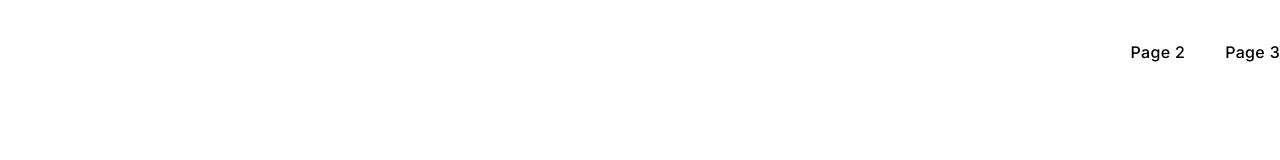
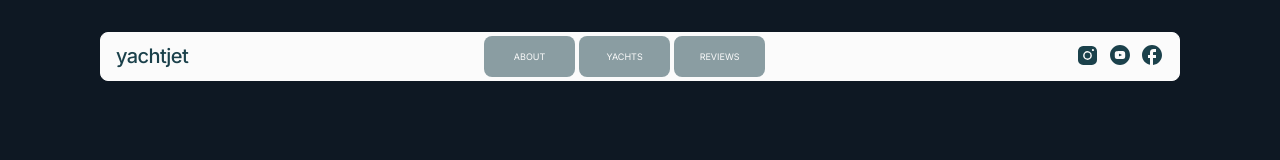
Before and after one commit to IvanGodPro24/yacht-jet, a website built with Vite: page src/index.html in a window 1280 px wide. Built offline with nearby package versions, Linux system fonts and the light colour scheme.

Commit message:
Add header

```diff
--- a/src/css/general.css
+++ b/src/css/general.css
@@ -1,3 +1,57 @@
 body {
-    font-family: 'Inter', sans-serif;
+  font-family: 'Inter', sans-serif;
+  background: #0e1823;
+  color: #fff;
 }
+
+.container {
+  padding-right: 15px;
+  padding-left: 15px;
+  margin-right: auto;
+  margin-left: auto;
+}
+
+.visually-hidden {
+  position: absolute;
+  width: 1px;
+  height: 1px;
+  margin: -1px;
+  border: 0;
+  padding: 0;
+  white-space: nowrap;
+  clip-path: inset(100%);
+  clip: rect(0 0 0 0);
+  overflow: hidden;
+}
+
+.section {
+  padding-top: 80px;
+}
+
+@media (min-width: 375px) {
+  .container {
+    max-width: 375px;
+  }
+}
+
+@media (min-width: 768px) {
+  .container {
+    max-width: 768px;
+  }
+
+  .section {
+    padding-top: 150px;
+  }
+}
+
+@media (min-width: 1280px) {
+  .container {
+    max-width: 1280px;
+  }
+}
+
+@media (min-width: 1440px) {
+  .container {
+    max-width: 1440px;
+  }
+}
--- a/src/css/header.css
+++ b/src/css/header.css
@@ -1,21 +1,138 @@
 .header {
-  padding: 20px 0;
+  position: absolute;
+  top: 20px;
+  left: 50%;
+  transform: translateX(-50%);
+
+  min-width: 335px;
+
+  background: #fbfbfb;
+  border: 1px solid #fbfbfb;
+  border-radius: 8px;
 }
 
-.nav-list {
+.header-nav {
   display: flex;
+  justify-content: space-between;
   align-items: center;
-  justify-content: flex-end;
-  gap: 40px;
 }
 
-.nav-link {
+.header-logo {
   font-weight: 500;
-  letter-spacing: 0.02em;
-  line-height: 1.5;
+  font-size: 14px;
+  letter-spacing: -0.03em;
+  color: #1b414b;
+
+  padding-top: 12px;
+  padding-bottom: 12px;
 }
 
-.nav-link:hover,
-.nav-link:focus {
-  color: #747bff;
+.burger-btn {
+  background: transparent;
+  border: none;
+
+  display: flex;
+  justify-content: center;
+  align-items: center;
+
+  padding-top: 7px;
+  padding-bottom: 7px;
 }
+
+.burger-icon {
+  stroke: #1b414b;
+}
+
+@media (max-width: 767px) {
+  .header-nav-list,
+  .header-social-list {
+    display: none;
+  }
+}
+
+@media (min-width: 768px) {
+  .burger-btn {
+    display: none;
+  }
+
+  .header {
+    top: 32px;
+
+    min-width: 704px;
+  }
+
+  .header-container {
+    display: flex;
+    justify-content: space-between;
+    align-items: center;
+  }
+
+  .header-logo {
+    font-size: 20px;
+
+    margin-right: 113px;
+  }
+
+  .header-nav-list {
+    display: flex;
+    gap: 4px;
+  }
+
+  .header-nav-link {
+    display: block;
+    min-width: 91px;
+    padding: 15px 25px;
+
+    border-radius: 8px;
+    background: rgba(27, 65, 75, 0.5);
+
+    font-size: 9px;
+    line-height: 1.3;
+    text-transform: uppercase;
+    text-align: center;
+    color: #fbfbfb;
+
+    transition: background 250ms cubic-bezier(0.4, 0, 0.2, 1);
+  }
+
+  .header-nav-link:hover,
+  .header-nav-link:focus {
+    background: #1b414b;
+  }
+
+  .header-social-list {
+    display: flex;
+    gap: 8px;
+  }
+
+  .social-icon {
+    fill: #1b414b;
+
+    transition: fill 250ms cubic-bezier(0.4, 0, 0.2, 1);
+  }
+
+  .header-social-link:hover .social-icon,
+  .header-social-link:focus .social-icon {
+    fill: #062730;
+  }
+}
+
+@media (min-width: 1280px) {
+  .header {
+    min-width: 1080px;
+  }
+
+  .header-logo {
+    margin-right: 296px;
+  }
+}
+
+@media (min-width: 1440px) {
+  .header {
+    min-width: 1240px;
+  }
+
+  .header-logo {
+    margin-right: 375px;
+  }
+}
--- a/src/css/reset.css
+++ b/src/css/reset.css
@@ -1,4 +1,3 @@
-/* Reset styles */
 h1,
 h2,
 h3,
@@ -14,14 +13,18 @@ p:last-child {
 }
 
 ul {
+  list-style-type: none;
   margin: 0;
-  padding: 0;
-  list-style: none;
+  padding-left: 0;
 }
 
 a {
   color: currentColor;
   text-decoration: none;
+}
+
+input {
+  outline: none;
 }
 
 button {
--- a/src/partials/header.html
+++ b/src/partials/header.html
@@ -1,13 +1,47 @@
-<header class="header">
-  <nav class="nav">
-    <ul class="nav-list">
-      <li class="nav-item">
-        <a href="./page-2.html" class="nav-link">Page 2</a>
+<div class="container header-container">
+  <nav class="header-nav">
+    <a href="./index.html" class="header-logo">yachtjet</a>
+
+    <ul class="header-nav-list">
+      <li class="header-nav-item">
+        <a href="#about-us" class="header-nav-link">About</a>
       </li>
-
-      <li class="nav-item">
-        <a href="./page-3.html" class="nav-link">Page 3</a>
+      <li class="header-nav-item">
+        <a href="#our-yachts" class="header-nav-link">Yachts</a>
+      </li>
+      <li class="header-nav-item">
+        <a href="#reviews" class="header-nav-link">Reviews</a>
       </li>
     </ul>
+
+    <button type="button" class="burger-btn">
+      <svg class="burger-icon" width="28" height="28">
+        <use href="./img/icons.svg#icon-burger"></use>
+      </svg>
+    </button>
   </nav>
-</header>
+
+  <ul class="header-social-list">
+    <li class="header-social-item">
+      <a href="" class="header-social-link">
+        <svg class="social-icon" width="24" height="24">
+          <use href="./img/icons.svg#icon-instagram"></use>
+        </svg>
+      </a>
+    </li>
+    <li class="header-social-item">
+      <a href="" class="header-social-link">
+        <svg class="social-icon" width="24" height="24">
+          <use href="./img/icons.svg#icon-youtube"></use>
+        </svg>
+      </a>
+    </li>
+    <li class="header-social-item">
+      <a href="" class="header-social-link">
+        <svg class="social-icon" width="24" height="24">
+          <use href="./img/icons.svg#icon-facebook"></use>
+        </svg>
+      </a>
+    </li>
+  </ul>
+</div>
```
